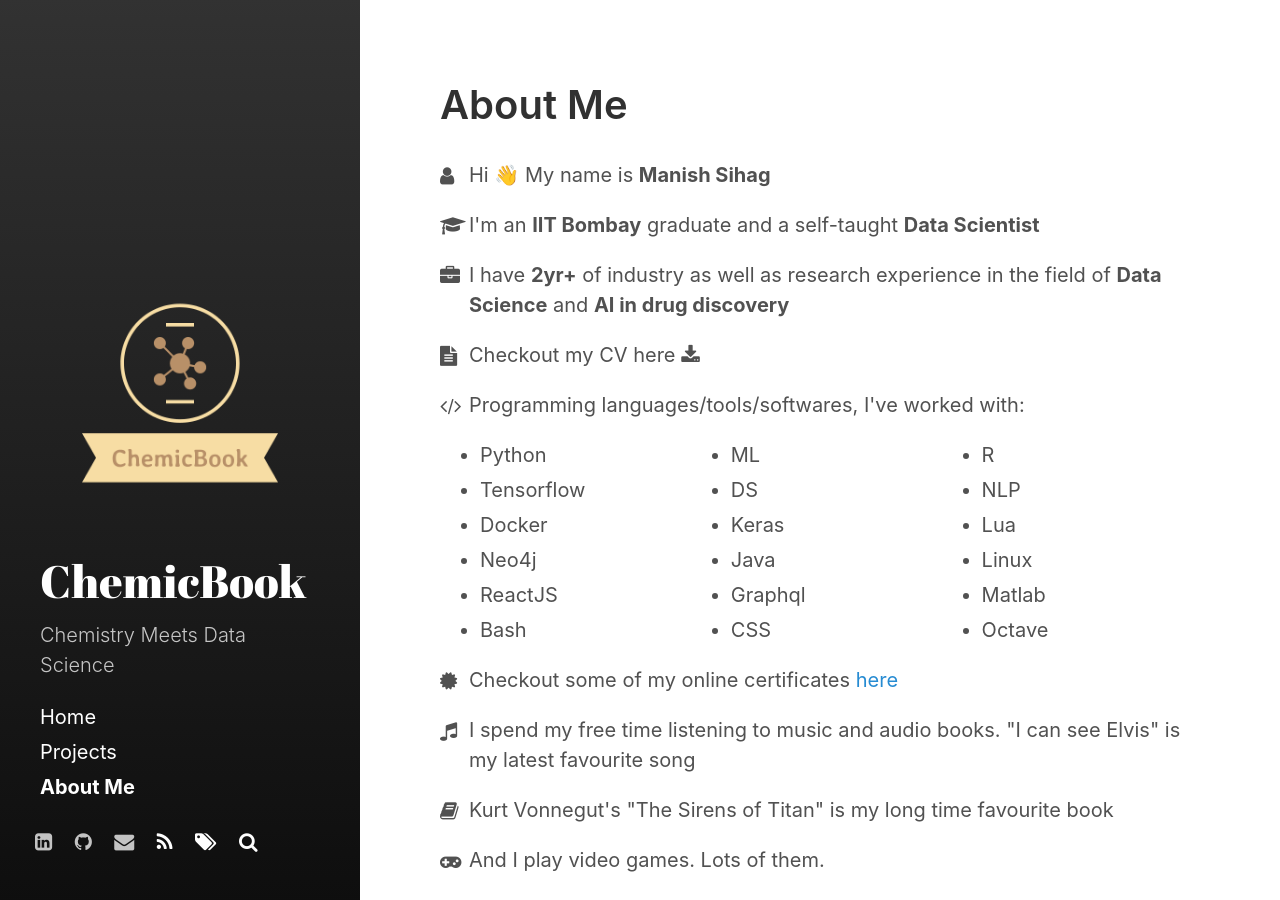
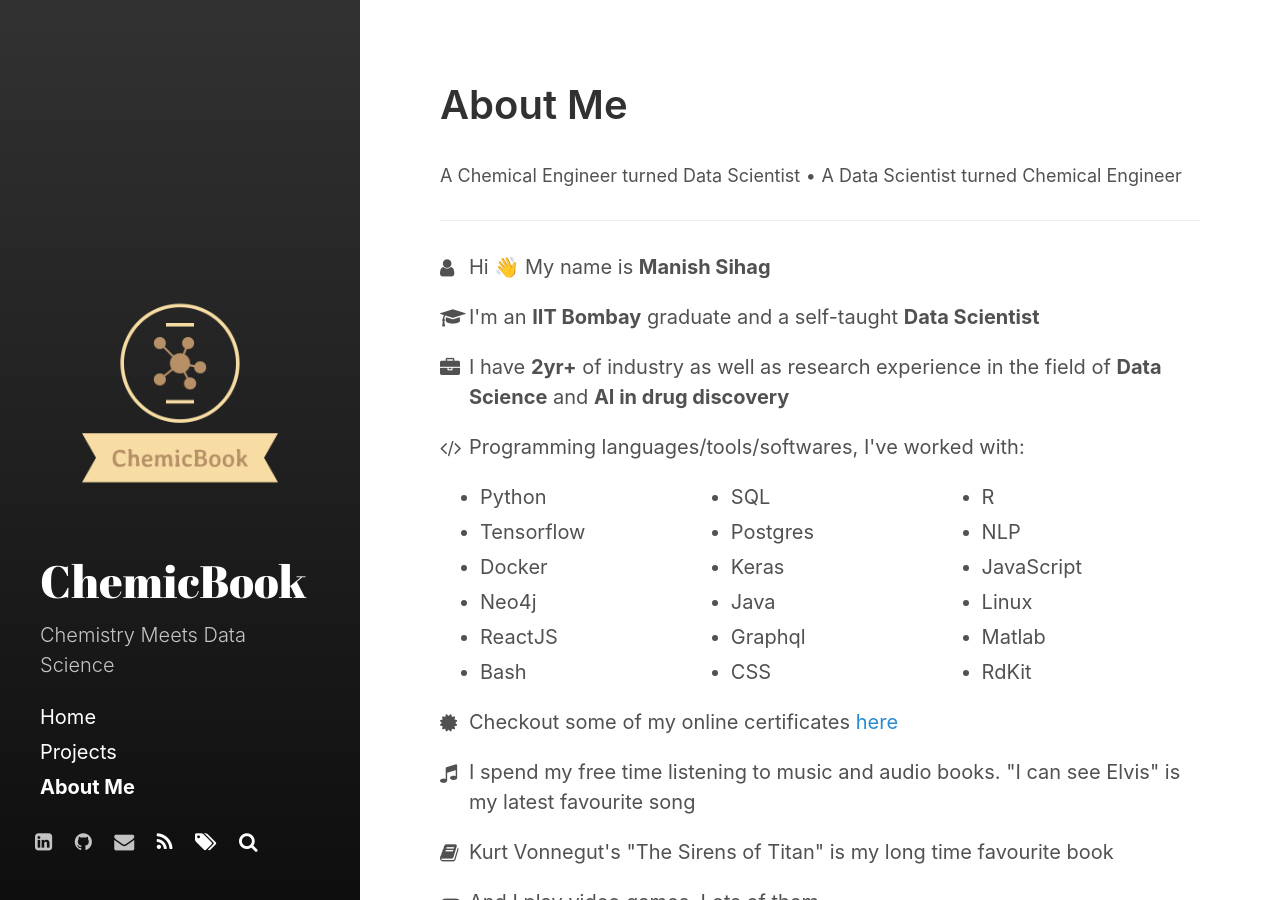
Before and after one commit to kmnis/kmnis.github.io, a Jekyll site: the page built from about-me.md, in a window 1280 px wide and 900 px high. Built offline with Jekyll 4.4.1, drawn with Linux system fonts in a browser that asks for light colours; nearby versions of some CDN libraries; comment, search, counter and statistics services are not loaded.

Commit message:
Updated about-me section

```diff
--- a/_sass/hydeout/_base.scss
+++ b/_sass/hydeout/_base.scss
@@ -286,3 +286,15 @@ input[type='submit'] {
   background-color: #007bb6;
   border-color: rgba(0,0,0,0.2);
 }
+
+@media screen and (max-width: 600px) {
+  .hide-in-mobile {
+    display: none !important;
+  }
+}
+
+@media screen and (min-width: 600px) {
+  .hide-in-mobile {
+    display: inline-block !important;
+  }
+}
--- a/about-me.md
+++ b/about-me.md
@@ -6,6 +6,27 @@ sidebar_sort_order: 2
 ---
 
 <p class="about-text"></p>
+
+<!-- A great way to get a layman's introduction to a topic is to find a chemist applying deep learning to one of the chemistry topics -->
+
+<!-- A Data Scientist trying to teach Chemistry
+
+A Chemical Engineer trying to teach Data Science -->
+
+<!-- <table style="background-color: white; border: none">
+  <tr style="background-color: white; border: none">
+    <td style="background-color: white; border: none">A Chemical Engineer turned Data Scientist</td>
+    <td style="background-color: white; border: none">A Data Scientist turned Chemical Engineer</td>
+  </tr>
+</table> -->
+
+<div style="margin-bottom: 1rem">
+  <div style="display: inline-block; font-size: 0.9rem">A Chemical Engineer turned Data Scientist</div>
+  <div class="hide-in-mobile" style="font-size: 0.9rem">•</div>
+  <div style="display: inline-block; font-size: 0.9rem">A Data Scientist turned Chemical Engineer</div>
+</div>
+
+---
 
 <p class="about-text">
   <span class="fa fa-user about-icon"></span>
@@ -19,10 +40,10 @@ sidebar_sort_order: 2
   <span class="fa fa-briefcase about-icon"></span>
   I have <b>2yr+</b> of industry as well as research experience in the field of <b> Data Science</b> and <b>AI in drug discovery</b>
 </p>
-<p class="about-text">
+<!-- <p class="about-text">
   <span class="fa fa-file-text about-icon"></span>
   Checkout my CV here <a href="/files/resume.pdf" style="color: inherit"><span class="fa fa-download"></span></a>
-</p>
+</p> -->
 <p class="about-text">
   <span class="fa fa-code about-icon"></span>
   Programming languages/tools/softwares, I've worked with:
@@ -38,8 +59,8 @@ sidebar_sort_order: 2
   </div>
   <div style="float: left; width: 33%">
     <ul>
-      <li>ML</li>
-      <li>DS</li>
+      <li>SQL</li>
+      <li>Postgres</li>
       <li>Keras</li>
       <li>Java</li>
       <li>Graphql</li>
@@ -50,10 +71,10 @@ sidebar_sort_order: 2
     <ul>
       <li>R</li>
       <li>NLP</li>
-      <li>Lua</li>
+      <li>JavaScript</li>
       <li>Linux</li>
       <li>Matlab</li>
-      <li>Octave</li>
+      <li>RdKit</li>
     </ul>
   </div>
 </p>
```
